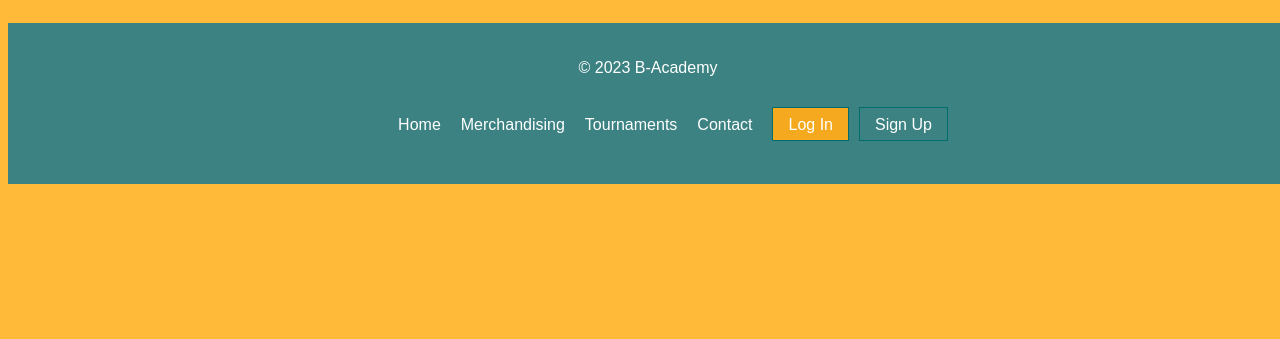
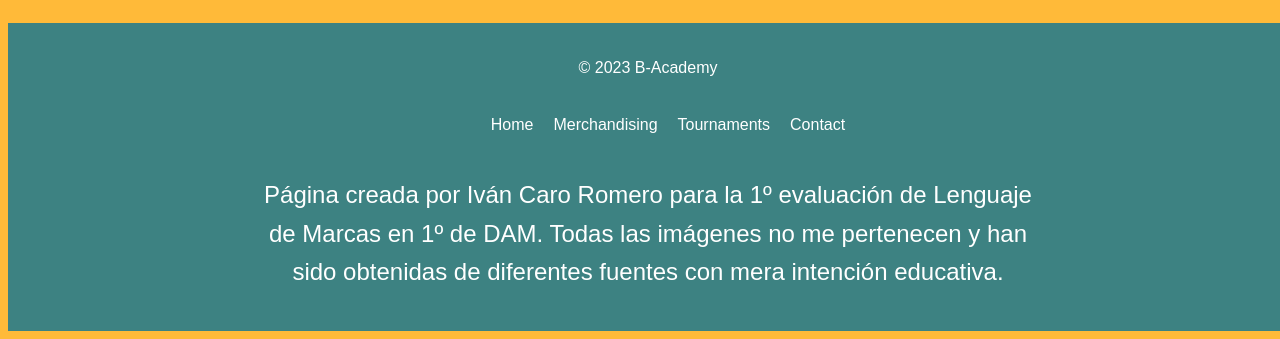
Before and after one commit to Maesonone/Proyecto_Personal, a plain HTML site: page index.html in a window 1280 px wide. Shown: the part 4020-4359 px from the top of the page. Before the commit the page ends 4212 px from the top, so only its background shows below. Drawn offline with Linux system fonts and the light colour scheme.

Commit message:
entrega definitiva

```diff
--- a/CSS/style.css
+++ b/CSS/style.css
@@ -347,6 +347,12 @@ footer {
     bottom: 0;
 }
 
+#disclaimer{
+  font-size: 150%;
+  padding-left: 20vw;
+  padding-right: 20vw;
+}
+
 /* Media query para cambiar a 2 columnas cuando la pantalla es menor a 600px */
 @media (max-width: 900px) {
   .grid-container {
--- a/index.html
+++ b/index.html
@@ -98,13 +98,11 @@
               <li class="item"><a href="#">Home</a></li>
               <li class="item"><a href="#merch">Merchandising</a></li>
               <li class="item"><a href="#tour">Tournaments</a></li>
-              <li class="item"><a href="#contact">Contact</a>
-              </li>
-              <li class="item button"><a href="#">Log In</a></li>
-              <li class="item button secondary"><a href="#">Sign Up</a></li>
+              <li class="item"><a href="#contact">Contact</a></li>
               <li class="toggle"><a href="#"><i class="fas fa-bars"></i></a></li>
             </ul>
           </nav>
+          <p id="disclaimer">Página creada por Iván Caro Romero para la 1º evaluación de Lenguaje de Marcas en 1º de DAM. Todas las imágenes no me pertenecen y han sido obtenidas de diferentes fuentes con mera intención educativa.</p>
     </footer>
 </body>
 </html>
```
Also changed, not shown: 1 other file.
